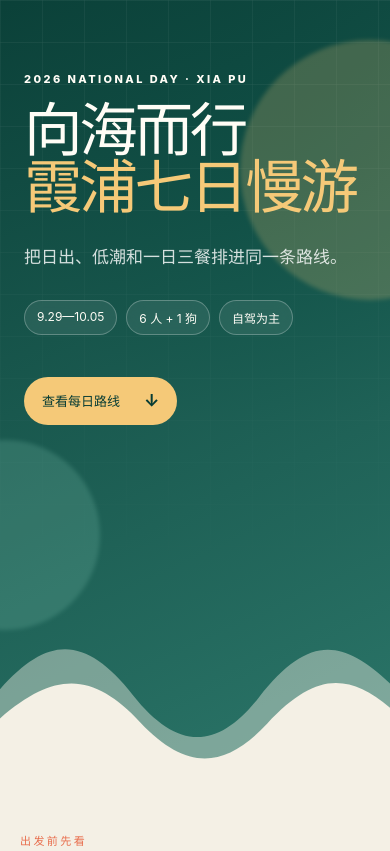
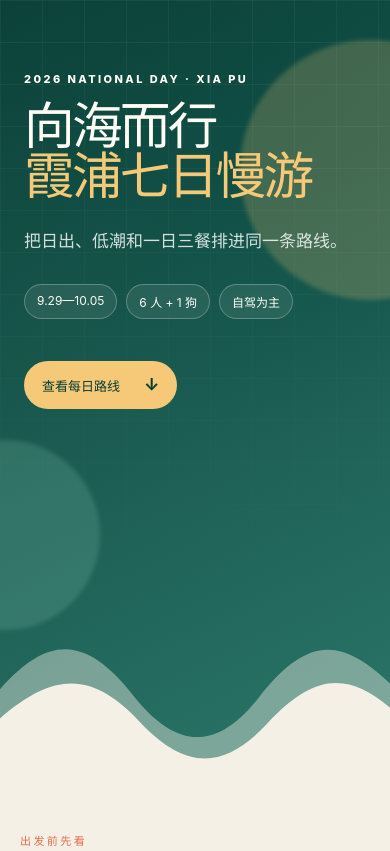
Before and after one commit to youzxxrica-tech/xiapu-2026, a plain HTML site: page index.html in a window 390 px wide. Shown: the top 851 px of the page. Drawn offline with Linux system fonts and the light colour scheme.

Commit message:
Fit hero title on narrow phones

```diff
--- a/styles.css
+++ b/styles.css
@@ -125,4 +125,8 @@ footer small { font-size: 11px; line-height: 1.6; }
   .timeline li::before { left: 60px; }
 }
 
+@media (max-width: 420px) {
+  .hero h1 { font-size: clamp(46px, 13vw, 56px); }
+}
+
 @media (prefers-reduced-motion: reduce) { html { scroll-behavior: auto; } }
```
